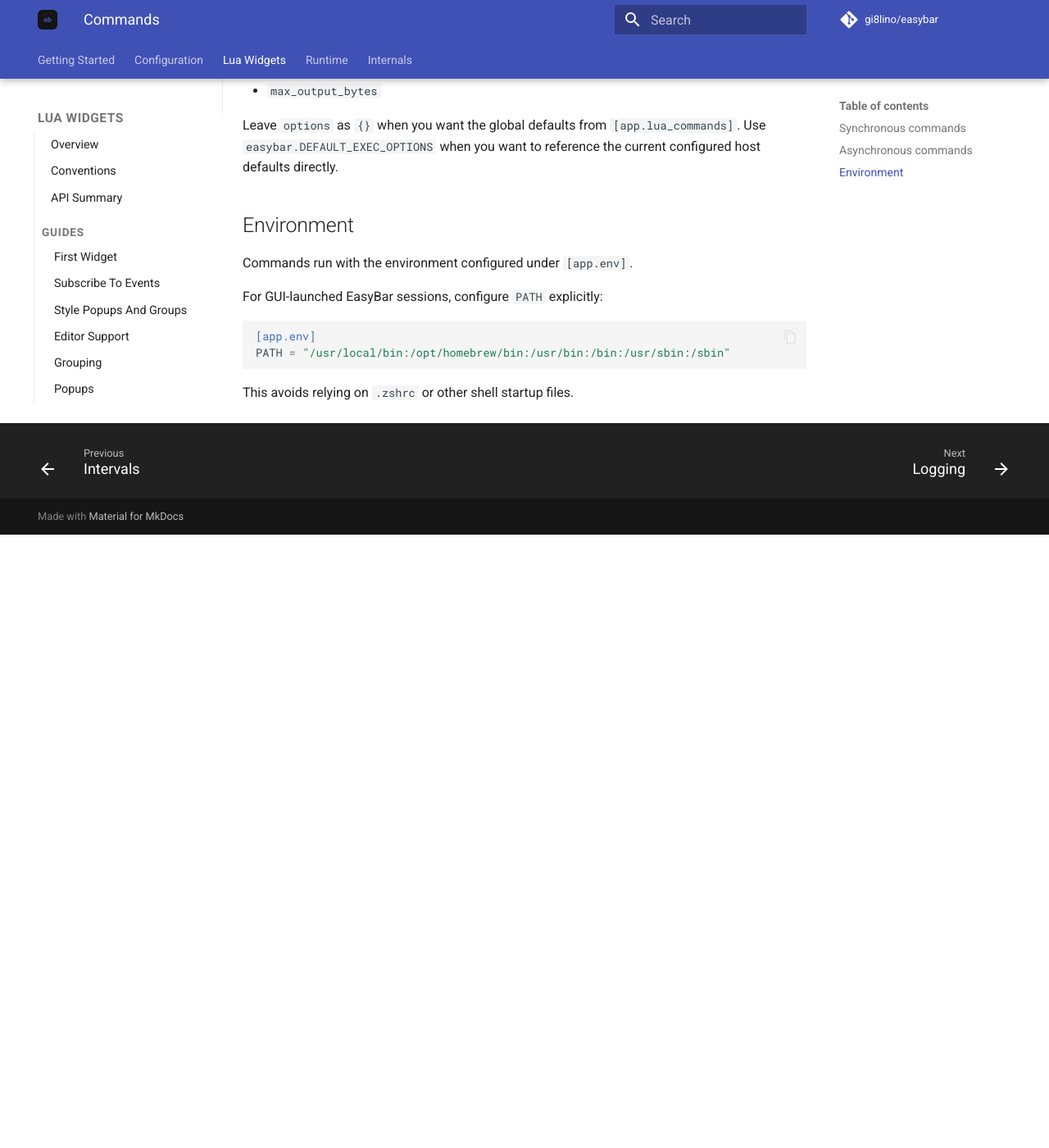
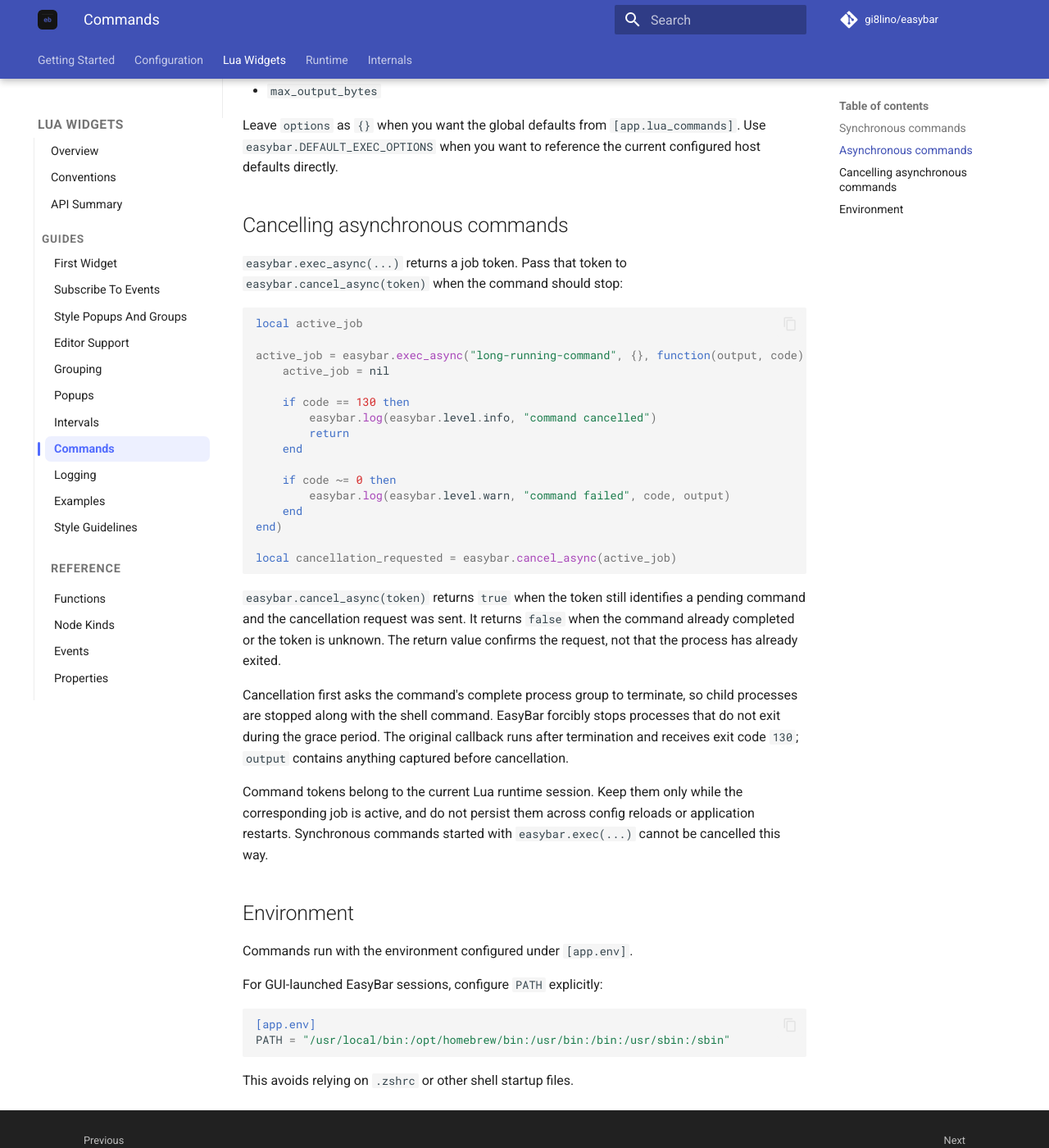
Before and after one commit to gi8lino/easybar, an MkDocs documentation site: the page built from docs/content/lua/guides/commands.md, in a window 1280 px wide and 1400 px high, scrolled down 1394 px. Shown: the whole window at 82% size. Built offline with MkDocs 1.6.1 and Material for MkDocs 9.7.7, drawn with Linux system fonts in a browser that asks for light colours; comment, search, counter and statistics services are not loaded; before the commit the page ends 2046 px from its top, so only the background shows below that.

Commit message:
docs(lua): document asynchronous command cancellation

````diff
--- a/docs/content/lua/guides/commands.md
+++ b/docs/content/lua/guides/commands.md
@@ -61,6 +61,43 @@
 Leave `options` as `{}` when you want the global defaults from `[app.lua_commands]`.
 Use `easybar.DEFAULT_EXEC_OPTIONS` when you want to reference the current configured host defaults directly.
 
+## Cancelling asynchronous commands
+
+`easybar.exec_async(...)` returns a job token. Pass that token to
+`easybar.cancel_async(token)` when the command should stop:
+
+```lua
+local active_job
+
+active_job = easybar.exec_async("long-running-command", {}, function(output, code)
+    active_job = nil
+
+    if code == 130 then
+        easybar.log(easybar.level.info, "command cancelled")
+        return
+    end
+
+    if code ~= 0 then
+        easybar.log(easybar.level.warn, "command failed", code, output)
+    end
+end)
+
+local cancellation_requested = easybar.cancel_async(active_job)
+```
+
+`easybar.cancel_async(token)` returns `true` when the token still identifies a pending command and
+the cancellation request was sent. It returns `false` when the command already completed or the
+token is unknown. The return value confirms the request, not that the process has already exited.
+
+Cancellation first asks the command's complete process group to terminate, so child processes are
+stopped along with the shell command. EasyBar forcibly stops processes that do not exit during the
+grace period. The original callback runs after termination and receives exit code `130`; `output`
+contains anything captured before cancellation.
+
+Command tokens belong to the current Lua runtime session. Keep them only while the corresponding
+job is active, and do not persist them across config reloads or application restarts. Synchronous
+commands started with `easybar.exec(...)` cannot be cancelled this way.
+
 ## Environment
 
 Commands run with the environment configured under `[app.env]`.
````
Also changed, not shown: docs/content/lua/api-summary.md (+2 -0 lines), docs/content/lua/reference/functions.md (+1 -1 lines), 2 other files.
